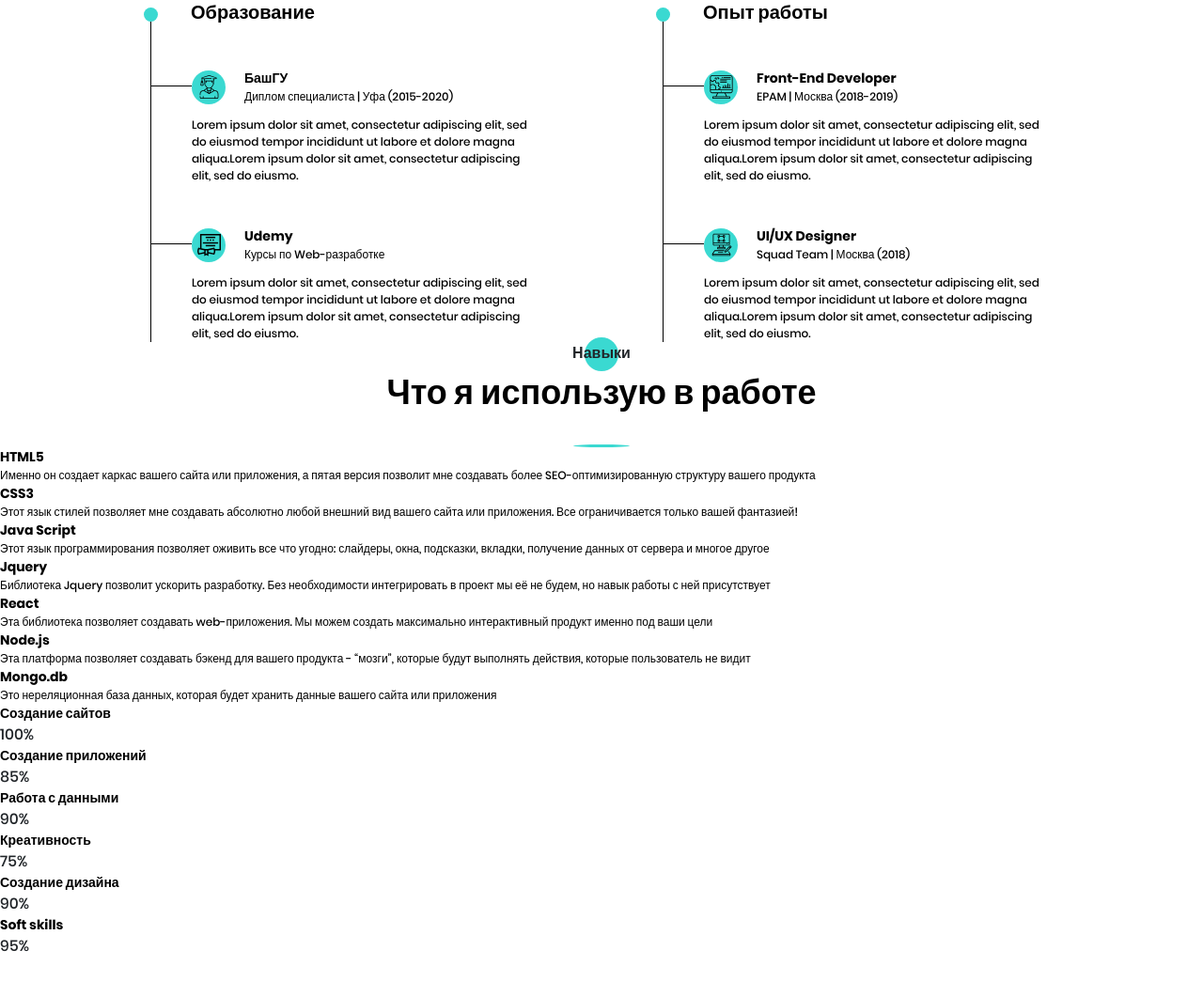
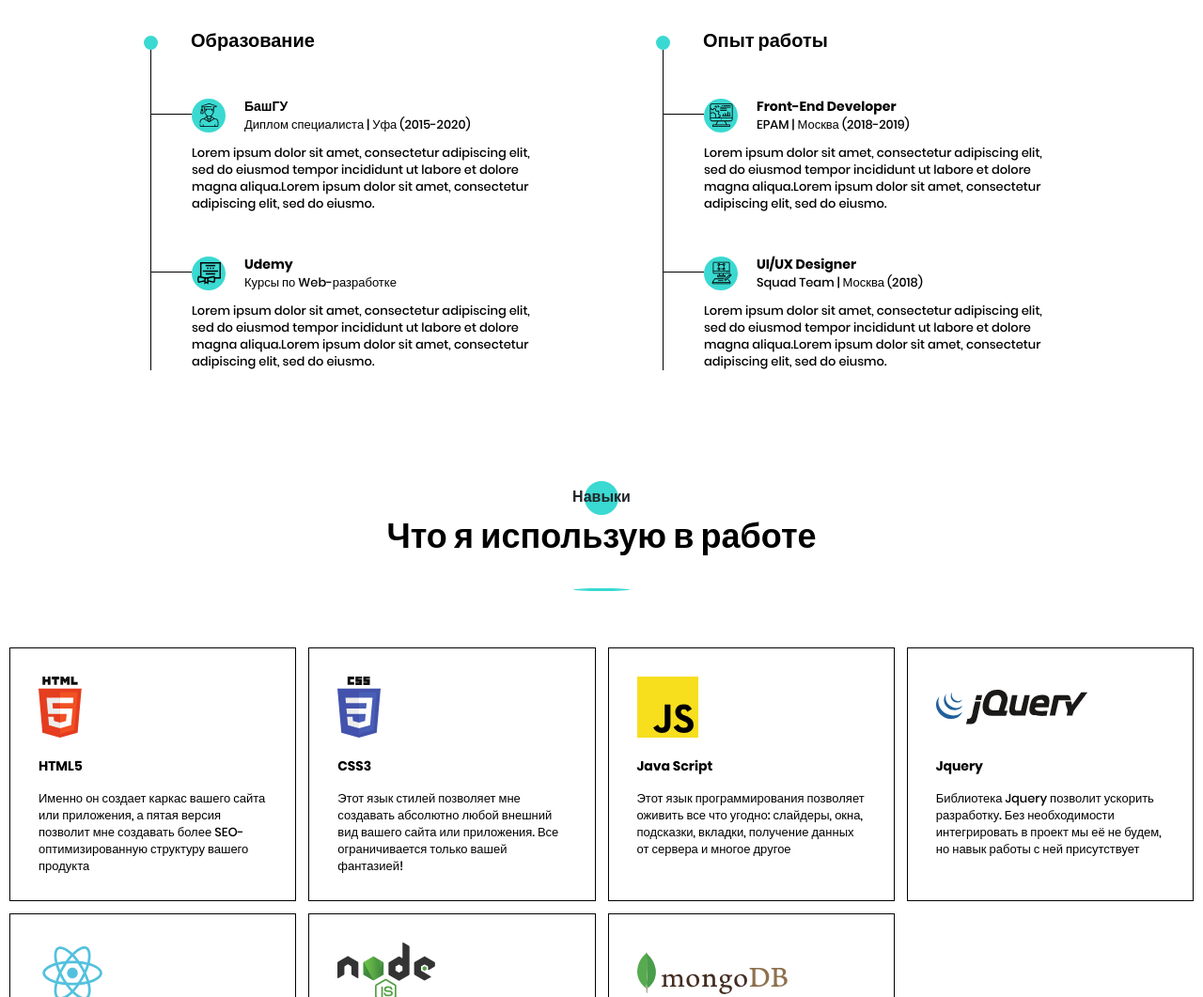
Before and after one commit to ArsenGitHub/portfolio, a website: page src/index.html in a window 1280 px wide. Shown: the part 1739-2800 px from the top of the page at 94% size. Before the commit the page ends 2758 px from the top, so only its background shows below. Drawn offline with nearby package versions, Linux system fonts and the light colour scheme; files that its build step writes are made by us from their sources.

Commit message:
section skills 90% ready

```diff
--- a/src/index.html
+++ b/src/index.html
@@ -3,7 +3,7 @@
 <head>
     <meta charset="UTF-8">
     <meta http-equiv="X-UA-Compatible" content="IE=edge">
-    <meta name="viewport" content="width=device-width, initial-scale=1.0">
+    <meta name="viewport" content="width=device-width, initial-scale-box=1.0">
     <link rel="stylesheet" href="css/style.min.css">
     <title>Портфолио</title>
 </head>
@@ -195,50 +195,64 @@
             <div class="line line--center"></div>
             <div class="skills__wrapper">
                 <div class="skills__item">
-                    <div class="skills__img-box"></div>
-                    <h3 class="title title--xs">HTML5</h3>
+                    <div class="skills__img-box">
+                        <img src="icons/skills/html5.svg" alt="html5" class="skills_img">
+                    </div>
+                    <h3 class="skills__title title title--xs">HTML5</h3>
                     <p class="skills__descr descr">
                         Именно он создает каркас вашего сайта или приложения, а пятая версия позволит мне создавать более SEO-оптимизированную структуру вашего продукта
                     </p>
                 </div>
                 <div class="skills__item">
-                    <div class="skills__img-box"></div>
-                    <h3 class="title title--xs">CSS3</h3>
+                    <div class="skills__img-box">
+                        <img src="icons/skills/css3.svg" alt="css3" class="skills_img">
+                    </div>
+                    <h3 class="skills__title title title--xs">CSS3</h3>
                     <p class="skills__descr descr">
                         Этот язык стилей позволяет мне создавать абсолютно любой внешний вид вашего сайта или приложения. Все ограничивается только вашей фантазией!
                     </p>
                 </div>
                 <div class="skills__item">
-                    <div class="skills__img-box"></div>
-                    <h3 class="title title--xs">Java Script</h3>
+                    <div class="skills__img-box">
+                        <img src="icons/skills/js.svg" alt="js" class="skills_img">
+                    </div>
+                    <h3 class="skills__title title title--xs">Java Script</h3>
                     <p class="skills__descr descr">
                         Этот язык программирования позволяет оживить все что угодно: слайдеры, окна, подсказки, вкладки, получение данных от сервера и многое другое
                     </p>
                 </div>
                 <div class="skills__item">
-                    <div class="skills__img-box"></div>
-                    <h3 class="title title--xs">Jquery</h3>
+                    <div class="skills__img-box">
+                        <img src="icons/skills/jquery.svg" alt="jquery" class="skills_img">
+                    </div>
+                    <h3 class="skills__title title title--xs">Jquery</h3>
                     <p class="skills__descr descr">
                         Библиотека Jquery позволит ускорить разработку. Без необходимости интегрировать в проект мы её не будем, но навык работы с ней присутствует
                     </p>
                 </div>
                 <div class="skills__item">
-                    <div class="skills__img-box"></div>
-                    <h3 class="title title--xs">React</h3>
+                    <div class="skills__img-box">
+                        <img src="icons/skills/react.svg" alt="react" class="skills_img">
+                    </div>
+                    <h3 class="skills__title title title--xs">React</h3>
                     <p class="skills__descr descr">
                         Эта библиотека позволяет создавать web-приложения. Мы можем создать максимально интерактивный продукт именно под ваши цели
                     </p>
                 </div>
                 <div class="skills__item">
-                    <div class="skills__img-box"></div>
-                    <h3 class="title title--xs">Node.js</h3>
+                    <div class="skills__img-box">
+                        <img src="icons/skills/node.js.svg" alt="node.js" class="skills_img">
+                    </div>
+                    <h3 class="skills__title title title--xs">Node.js</h3>
                     <p class="skills__descr descr">
                         Эта платформа позволяет создавать бэкенд для вашего продукта - “мозги”, которые будут выполнять действия, которые пользователь не видит
                     </p>
                 </div>
                 <div class="skills__item">
-                    <div class="skills__img-box"></div>
-                    <h3 class="title title--xs">Mongo.db</h3>
+                    <div class="skills__img-box">
+                        <img src="icons/skills/mongo.db.svg" alt="mongo.db" class="skills_img">
+                    </div>
+                    <h3 class="skills__title title title--xs">Mongo.db</h3>
                     <p class="skills__descr descr">
                         Это нереляционная база данных, которая будет хранить данные вашего сайта или приложения
                     </p>
@@ -248,32 +262,44 @@
                 <div class="skills__box">
                     <h4 class="title title--xs">Создание сайтов</h4>
                     <div class="skills__percent">100%</div>
-                    <div class="skills__scale"></div>
+                    <div class="skills__scale-box">
+                        <div class="skills__scale" style="width: 100%;"></div>
+                    </div>
                 </div>
                 <div class="skills__box">
                     <h4 class="title title--xs">Создание приложений</h4>
                     <div class="skills__percent">85%</div>
-                    <div class="skills__scale"></div>
+                    <div class="skills__scale-box">
+                        <div class="skills__scale" style="width: 85%;"></div>
+                    </div>
                 </div>
                 <div class="skills__box">
                     <h4 class="title title--xs">Работа с данными</h4>
                     <div class="skills__percent">90%</div>
-                    <div class="skills__scale"></div>
+                    <div class="skills__scale-box">
+                        <div class="skills__scale" style="width: 90%;"></div>
+                    </div>
                 </div>
                 <div class="skills__box">
                     <h4 class="title title--xs">Креативность</h4>
                     <div class="skills__percent">75%</div>
-                    <div class="skills__scale"></div>
+                    <div class="skills__scale-box">
+                        <div class="skills__scale" style="width: 75%;"></div>
+                    </div>
                 </div>
                 <div class="skills__box">
                     <h4 class="title title--xs">Создание дизайна</h4>
                     <div class="skills__percent">90%</div>
-                    <div class="skills__scale"></div>
+                    <div class="skills__scale-box">
+                        <div class="skills__scale" style="width: 90%;"></div>
+                    </div>
                 </div>
                 <div class="skills__box">
                     <h4 class="title title--xs">Soft skills</h4>
                     <div class="skills__percent">95%</div>
-                    <div class="skills__scale"></div>
+                    <div class="skills__scale-box">
+                        <div class="skills__scale" style="width: 95;"></div>
+                    </div>
                 </div>
             </div>
         </div>
--- a/src/sass/blocks/_about.scss
+++ b/src/sass/blocks/_about.scss
@@ -1,6 +1,6 @@
 .about {
-    min-height: 637px;
-    padding-top: 120px;
+    margin-top: 120px;
+    min-height: 556px;
     &__wrapper {
         min-height: 517px;
         display: grid;
--- a/src/sass/blocks/_experience.scss
+++ b/src/sass/blocks/_experience.scss
@@ -1,6 +1,6 @@
 .experience {
-    padding-top: 126px;
-    min-height: 586px;
+    margin-top: 120px;
+    min-height: 540px;
     &__wrapper {
         margin-top: 64px;
         display: grid;
--- a/src/sass/blocks/_skills.scss
+++ b/src/sass/blocks/_skills.scss
@@ -0,0 +1,60 @@
+.skills {
+    margin-top: 120px;
+    min-height: 1024px;
+    &__wrapper {
+        margin-top: 60px;
+        padding: 0 10px;
+        display: grid;
+        grid-template-rows: 270px;
+        grid-template-columns: repeat(auto-fill, minmax(270px, auto));
+        gap: 13px;
+        grid-auto-rows: 270px;
+    }
+    &__item {
+        padding: 30px 30px 25px;
+        border: 1px solid #000;
+    }
+    &__img-box {
+        min-height: 65px;
+        display: flex;
+        align-items: center;
+    }
+    &__img {
+        max-height: 100%;
+        object-fit: cover;
+    }
+    &__title {
+        margin-top: 20px;
+    }
+    &__descr {
+        margin-top: 15px;
+    }
+    &__inner {
+        margin-top: 120px;
+        display: grid;
+        grid-template-rows: 70px;
+        grid-template-columns: repeat(auto-fill, minmax(350px, auto));
+        grid-auto-rows: 70px;
+        column-gap: 45px;
+        row-gap: 30px;
+    }
+    &__box {
+        padding-top: 8px;
+        display: flex;
+        flex-wrap: wrap;
+        justify-content: space-between;
+    }
+    &__scale-box {
+        height: 14px;
+        width: 100%;
+        border: 1px solid #c5c3c2;
+        border-radius: 4px;
+        background: #E8E4DE;
+    }
+    &__scale {
+        height: inherit;
+        border-radius: 4px;
+        background: $main_bgcolor;
+    }
+
+}
--- a/src/sass/style.scss
+++ b/src/sass/style.scss
@@ -33,7 +33,7 @@ li {
 
 .descr {
     font-weight: 500;
-    font-size: 12px;
+    font-size: 13px;
     line-height: 18px;
     color: #000000;
 }
```
Also changed, not shown: dist/css/style.min.css, dist/index.html.
